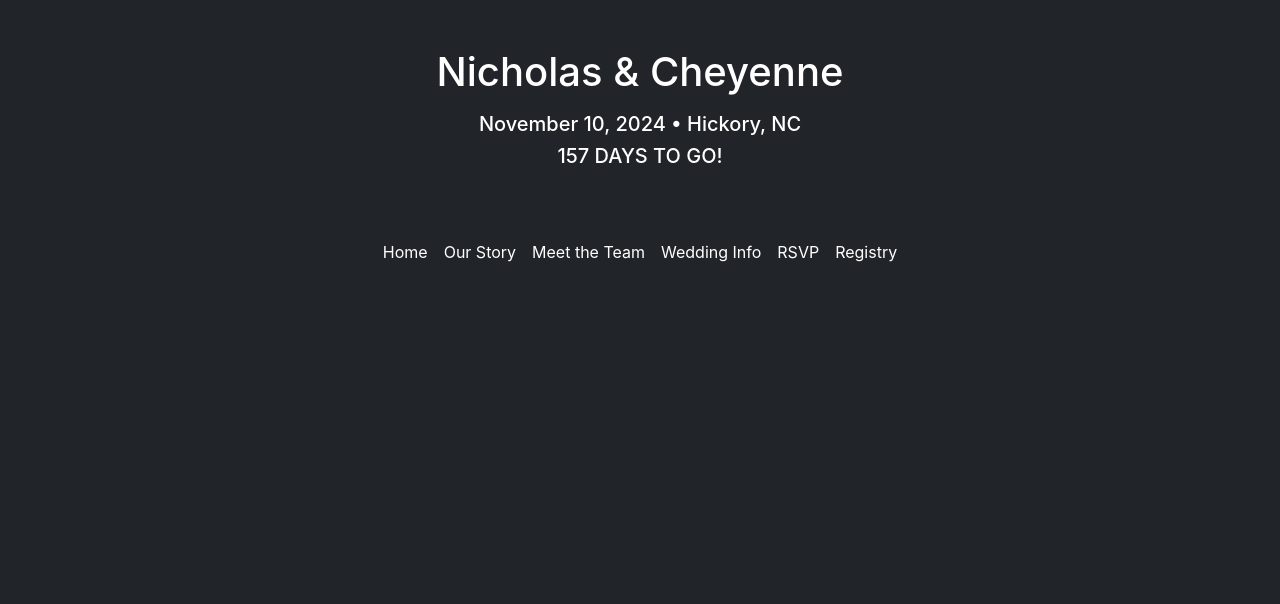
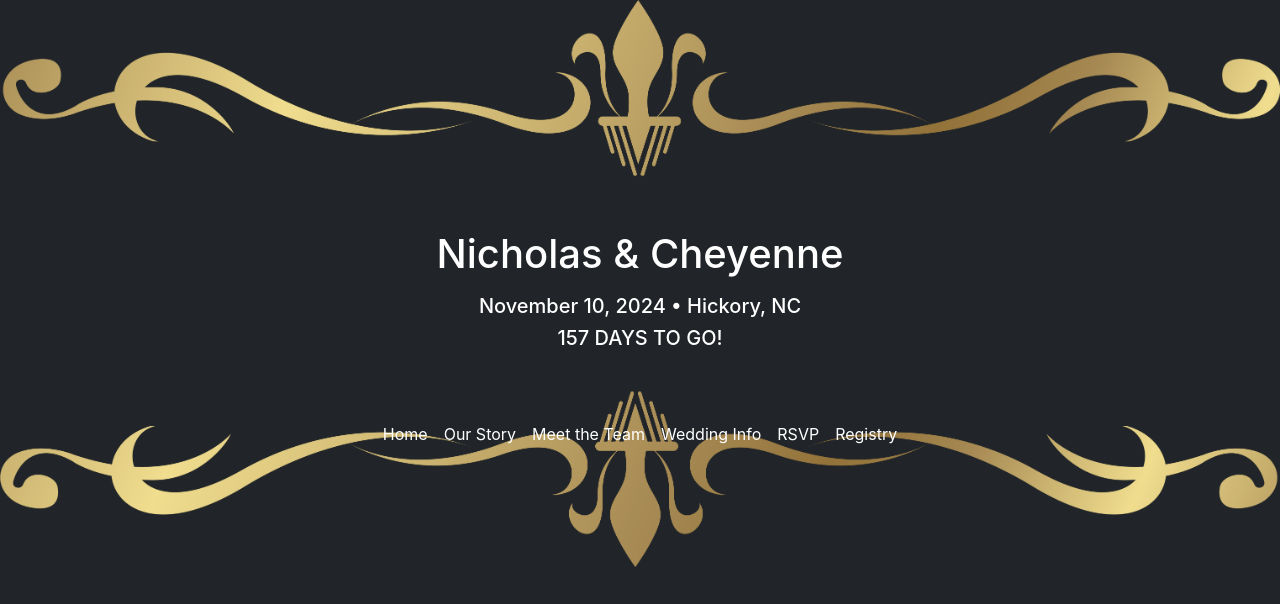
Before and after one commit to ncapel/capel-wedding-app, a React (Create React App) app: page / in a window 1280 px wide. Shown: the top 604 px of the page. Built offline with nearby package versions, Linux system fonts and the light colour scheme.

Commit message:
updated some css, playing around with framing

```diff
--- a/src/Components/Header.js
+++ b/src/Components/Header.js
@@ -8,7 +8,9 @@ function Header() {
     const days = Math.floor(countDown / (1000 * 60 * 60 * 24));
 
     return (
-        <div className='text-center'>
+        <div className='text-center' style={{
+            marginTop: '230px'
+        }}>
             <h1 className='mb-3'>Nicholas & Cheyenne</h1>
             <h5>November 10, 2024 • Hickory, NC</h5>
             <h5>{days + ' days to go!'.toUpperCase()}</h5>
--- a/src/Components/Nav.js
+++ b/src/Components/Nav.js
@@ -10,7 +10,10 @@ function NavBar() {
         'Registry'
     ];
 
-    const navItems = navList.map((listItem,i) => <li key={'nav_li_'+i} className='nav-item'><a href={listItem} className='nav-link text-white'>{listItem}</a></li>);
+    const navItems = navList.map((listItem,i) =>
+    <li key={'nav_li_'+i} className='nav-item'>
+    <a href={listItem} className='nav-link text-white link'>{listItem}</a>
+    </li>);
 
     return (
         <nav className='navbar navbar-expand-lg'>
--- a/src/index.css
+++ b/src/index.css
@@ -5,6 +5,9 @@ body {
     sans-serif;
   -webkit-font-smoothing: antialiased;
   -moz-osx-font-smoothing: grayscale;
+  background-image: url(./assets/img/bg_pic.png);
+  background-repeat: no-repeat;
+  background-size: cover;
 }
 
 code {
```
Also changed, not shown: src/assets/img/bg_pic.png (added), src/assets/img/gold_frame.jpg (deleted).
